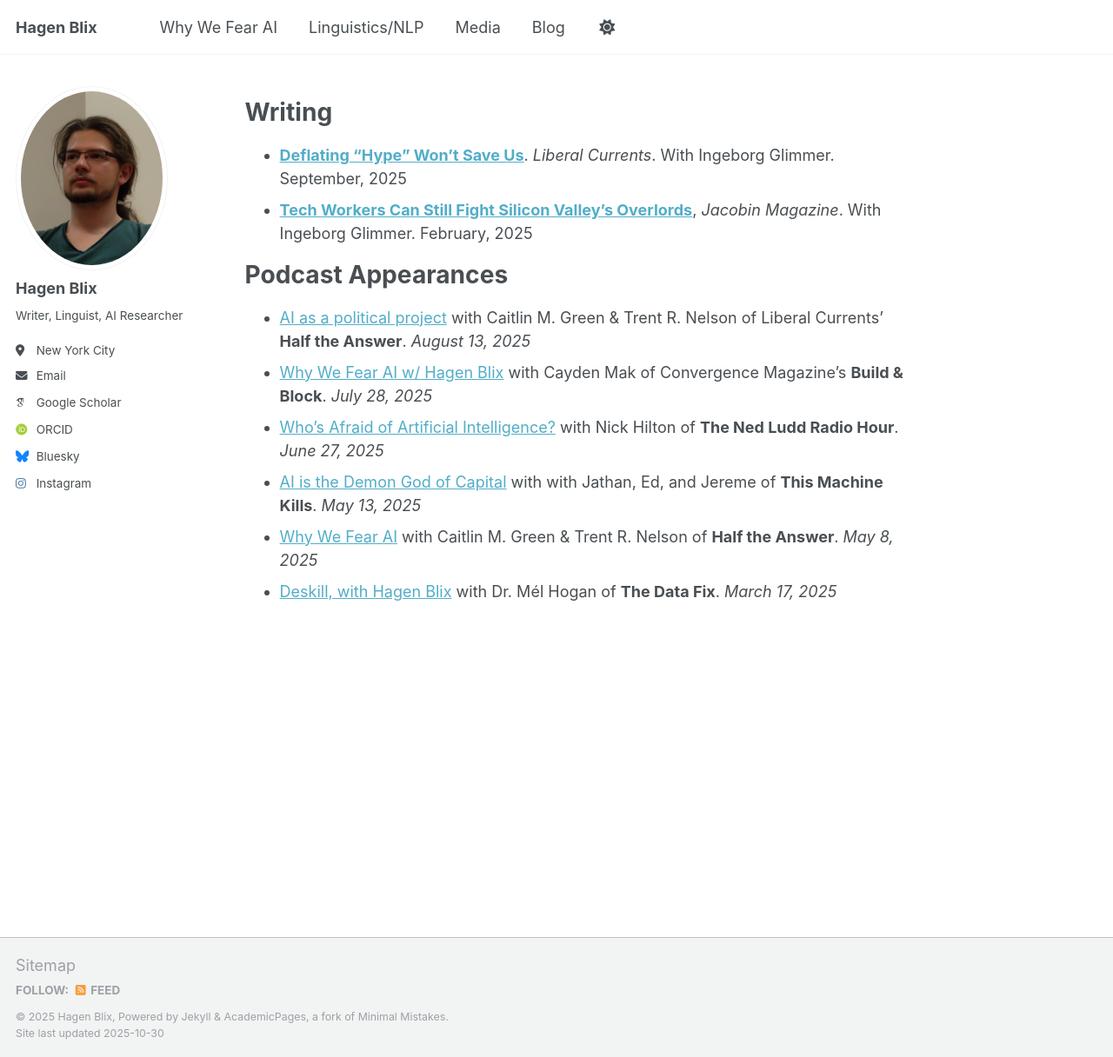
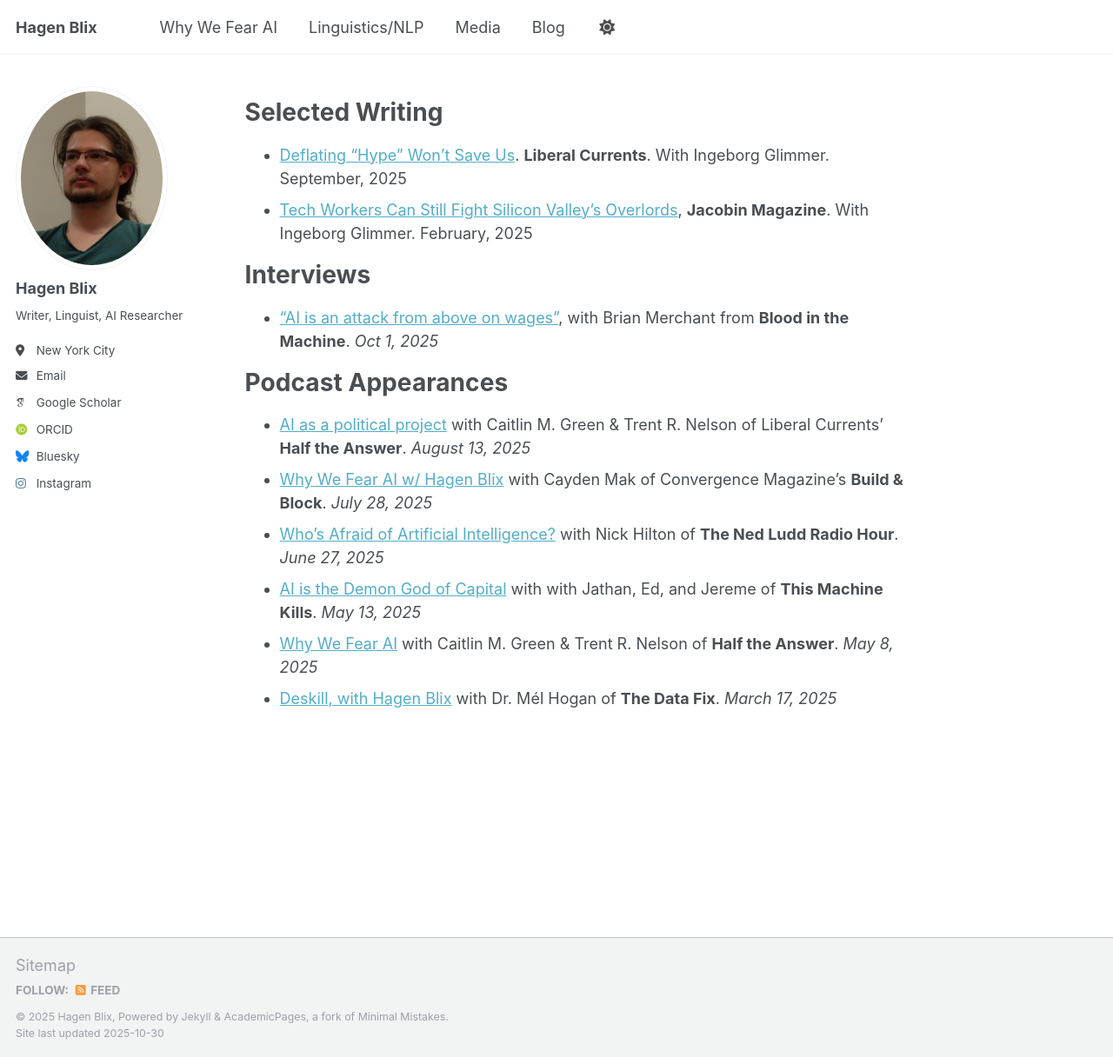
Before and after one commit to hagenblix/hagenblix.github.io, a Jekyll site: the page built from _pages/media.md, in a window 1280 px wide and 1216 px high. Shown: the whole window at 87% size. Built offline with Jekyll 4.4.1, drawn with Linux system fonts in a browser that asks for light colours; some web fonts are replaced; a script that is not in the unit is left out.

Commit message:
bitm interview added to about&media

```diff
--- a/_pages/media.md
+++ b/_pages/media.md
@@ -7,10 +7,15 @@ redirect_from:
   - /media.html
 ---
 
-Writing
+Selected Writing
 ===========
-- **[Deflating “Hype” Won’t Save Us](https://www.liberalcurrents.com/deflating-hype-wont-save-us/)**. *Liberal Currents*. With Ingeborg Glimmer. September, 2025
-- **[Tech Workers Can Still Fight Silicon Valley’s Overlords](https://jacobin.com/2025/02/tech-workers-silicon-valley-trump)**, *Jacobin Magazine*. With Ingeborg Glimmer. February, 2025
+- [Deflating “Hype” Won’t Save Us](https://www.liberalcurrents.com/deflating-hype-wont-save-us/). **Liberal Currents**. With Ingeborg Glimmer. September, 2025
+- [Tech Workers Can Still Fight Silicon Valley’s Overlords](https://jacobin.com/2025/02/tech-workers-silicon-valley-trump), **Jacobin Magazine**. With Ingeborg Glimmer. February, 2025
+
+Interviews
+===========
+
+- ["AI is an attack from above on wages"](https://www.bloodinthemachine.com/p/ai-is-an-attack-from-above-on-wages), with Brian Merchant from **Blood in the Machine**. *Oct 1, 2025*
 
 
 Podcast Appearances
```
Also changed, not shown: _pages/about.md (+6 -3 lines).
